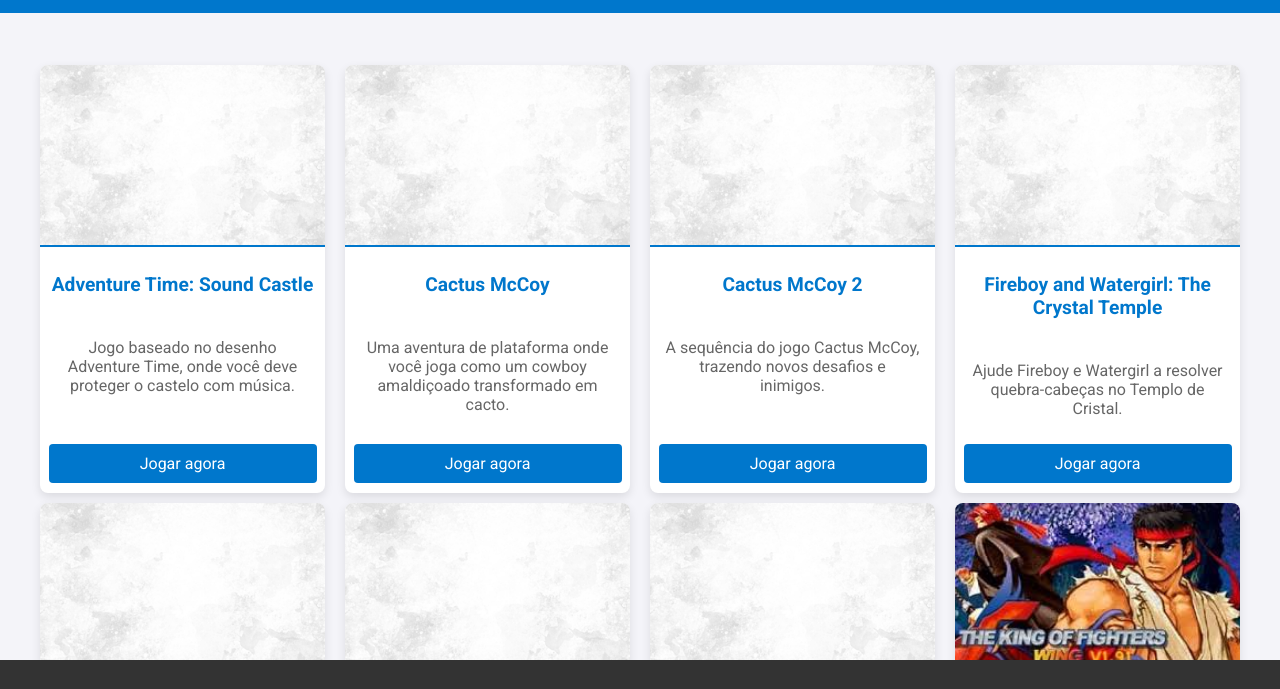
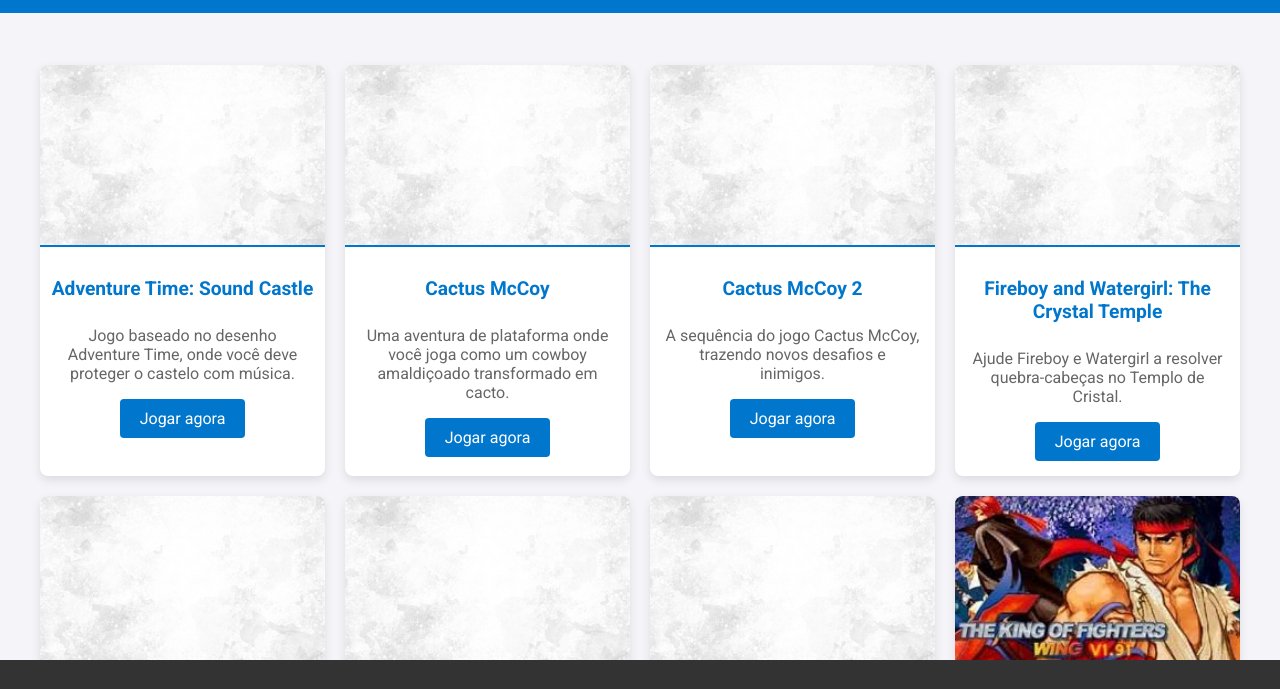
Before and after one commit to Lucas-Github-23/jogos-swf, a plain HTML site: page index.html in a window 1280 px wide. Shown: the part 57-746 px from the top of the page. Drawn offline with Linux system fonts and the light colour scheme.

Commit message:
Update style.css

```diff
--- a/style.css
+++ b/style.css
@@ -45,12 +45,6 @@
     overflow: hidden;
     text-align: center;
     transition: transform 0.3s ease-in-out;
-    display: flex;
-    flex-direction: column;
-    justify-content: space-between;
-    height: 100%;
-    min-height: 350px; /* Garante que todas as caixas tenham o mesmo tamanho */
-    padding-bottom: 10px;
 }
 
 .game-item:hover {
@@ -74,7 +68,6 @@
     font-size: 1rem;
     padding: 0 15px;
     color: #666;
-    flex-grow: 1; /* Faz com que a descrição ocupe o espaço disponível */
 }
 
 .game-link {
@@ -83,12 +76,8 @@
     background-color: #0077cc;
     padding: 10px 20px;
     border-radius: 4px;
-    margin-top: auto; /* Mantém o botão sempre na parte inferior */
-    display: block;
-    text-align: center;
-    width: 80%;
-    margin-left: auto;
-    margin-right: auto;
+    margin-bottom: 15px;
+    display: inline-block;
 }
 
 .game-link:hover {
```
